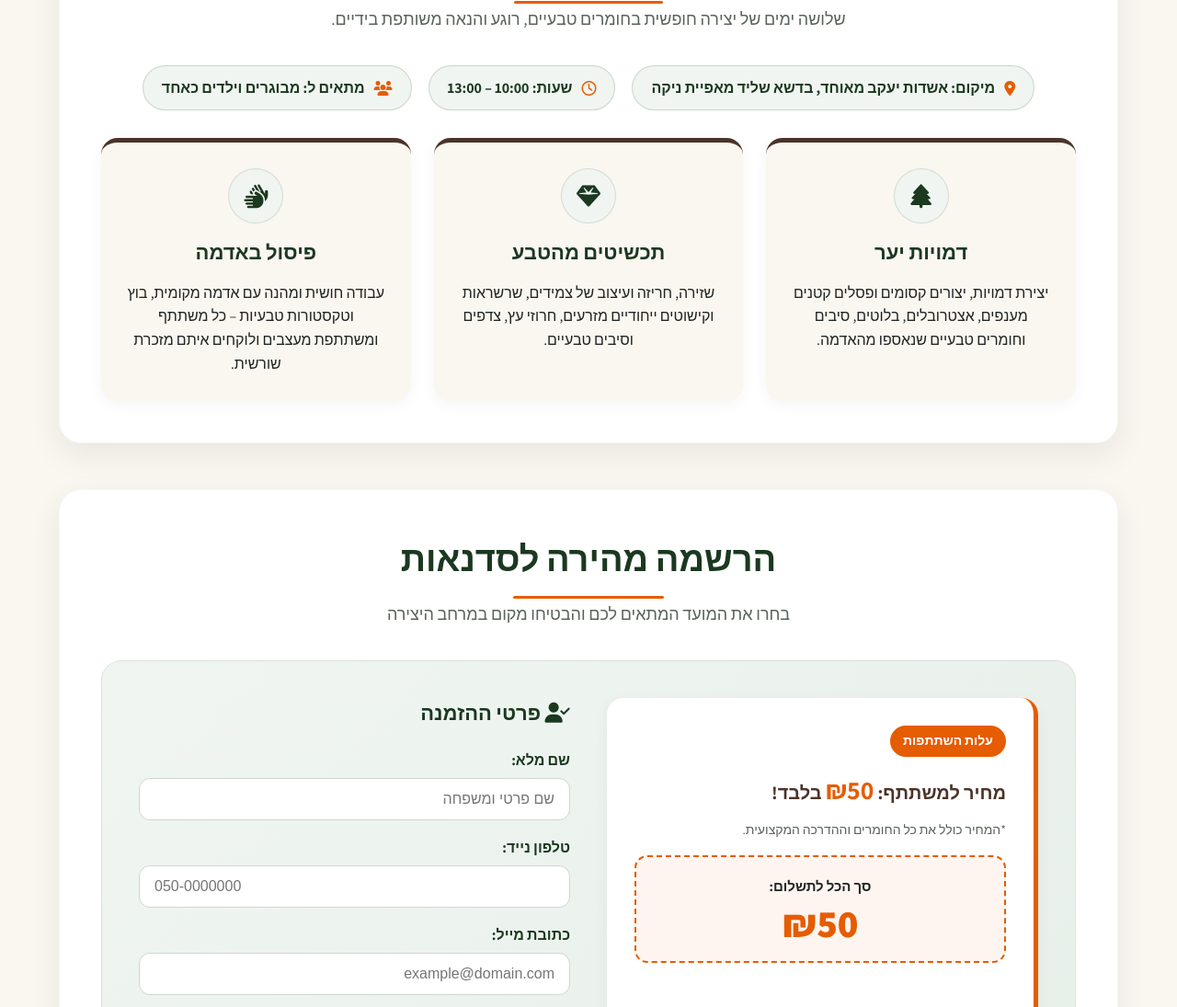
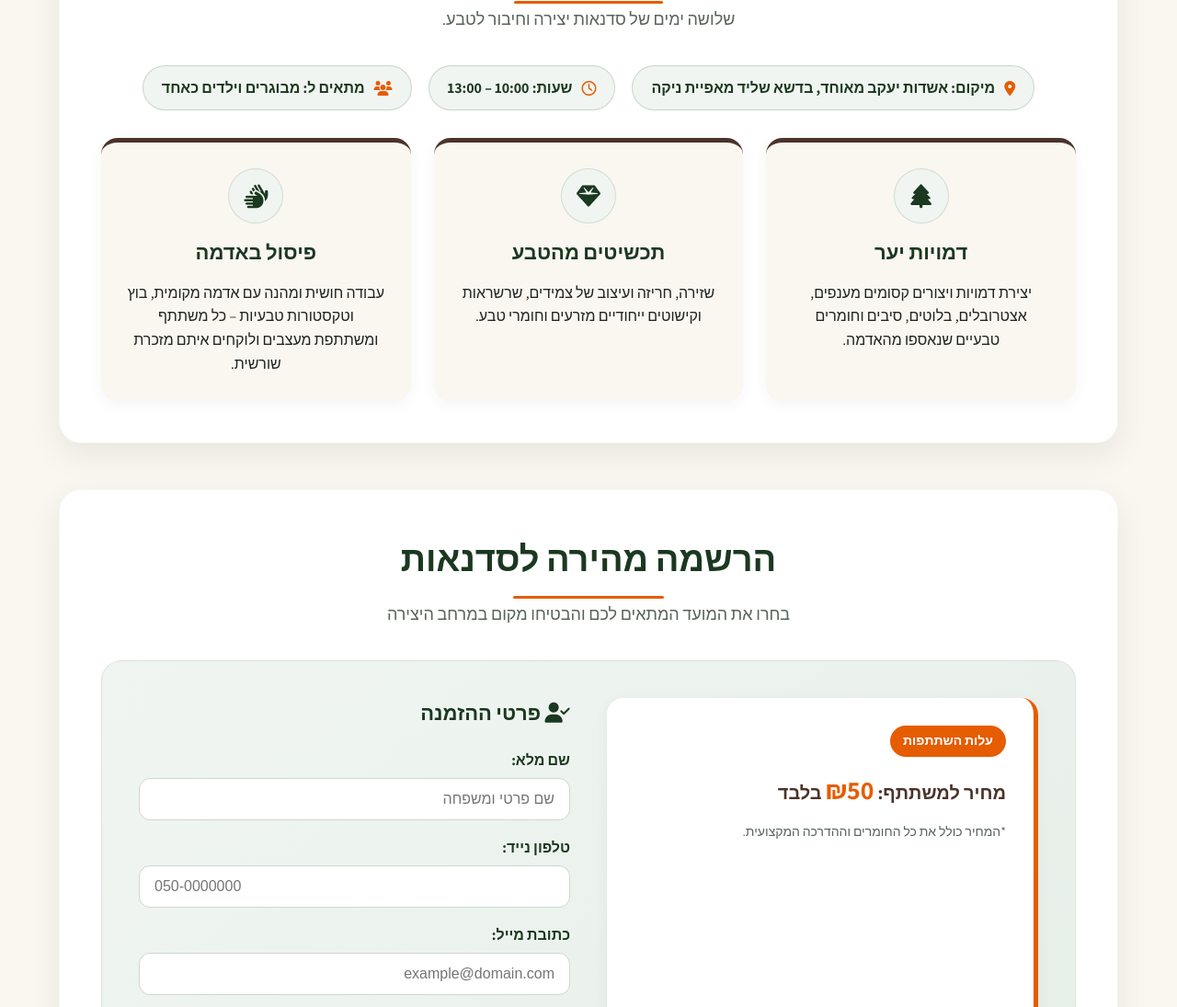
Before and after one commit to medurathashevet2024/-19.8, a plain HTML site: page index.html in a window 1280 px wide. Shown: the part 614-1709 px from the top of the page at 92% size. Drawn offline with Linux system fonts and the light colour scheme.

Commit message:
Update index.html

```diff
--- a/index.html
+++ b/index.html
@@ -106,7 +106,7 @@
         .hero {
             position: relative;
             background: linear-gradient(rgba(27, 56, 32, 0.55), rgba(74, 51, 41, 0.65)),
-                        url('https://images.unsplash.com/photo-1473448912268-2022ce9509d8?auto=format&fit=crop&w=1920&q=80') no-repeat center center/cover;
+                        url('yarid.jpeg') no-repeat center center/cover;
             height: 48vh;
             display: flex;
             flex-direction: column;
@@ -281,24 +281,6 @@
 
         .price-item { font-size: 20px; font-weight: bold; color: var(--earth-brown); margin-bottom: 8px; }
         .price-item span { color: var(--campfire-orange); font-size: 28px; }
-
-        .price-anchor-box {
-            background: #fff5f0;
-            border: 2px dashed var(--campfire-orange);
-            padding: 18px;
-            border-radius: 14px;
-            margin: 15px 0;
-            text-align: center;
-        }
-
-        .discount-price-highlight {
-            color: var(--campfire-orange);
-            font-size: 42px;
-            font-weight: 900;
-            display: block;
-            line-height: 1.1;
-            margin-top: 4px;
-        }
 
         .booking-form { display: flex; flex-direction: column; gap: 16px; }
         .form-group { display: flex; flex-direction: column; gap: 6px; }
@@ -625,7 +607,7 @@
         <section id="workshops">
             <div class="section-header">
                 <h2>מרחב יצירה, טבע וחיבור</h2>
-                <p style="margin-top: 10px; color: var(--text-muted); font-size: 18px;">שלושה ימים של יצירה חופשית בחומרים טבעיים, רוגע והנאה משותפת בידיים.</p>
+                <p style="margin-top: 10px; color: var(--text-muted); font-size: 18px;">שלושה ימים של סדנאות יצירה וחיבור לטבע.</p>
             </div>
 
             <!-- פרטי המפגש הבולטים -->
@@ -648,12 +630,12 @@
                 <div class="card">
                     <div class="card-icon"><i class="fas fa-tree"></i></div>
                     <h3>דמויות יער</h3>
-                    <p>יצירת דמויות, יצורים קסומים ופסלים קטנים מענפים, אצטרובלים, בלוטים, סיבים וחומרים טבעיים שנאספו מהאדמה.</p>
+                    <p>יצירת דמויות ויצורים קסומים מענפים, אצטרובלים, בלוטים, סיבים וחומרים טבעיים שנאספו מהאדמה.</p>
                 </div>
                 <div class="card">
                     <div class="card-icon"><i class="fas fa-gem"></i></div>
                     <h3>תכשיטים מהטבע</h3>
-                    <p>שזירה, חריזה ועיצוב של צמידים, שרשראות וקישוטים ייחודיים מזרעים, חרוזי עץ, צדפים וסיבים טבעיים.</p>
+                    <p>שזירה, חריזה ועיצוב של צמידים, שרשראות וקישוטים ייחודיים מזרעים וחומרי טבע.</p>
                 </div>
                 <div class="card">
                     <div class="card-icon"><i class="fas fa-hands"></i></div>
@@ -674,17 +656,12 @@
                 <div class="price-tag">
                     <div>
                         <span class="early-bird-badge">עלות השתתפות</span>
-                        <div class="price-item">מחיר למשתתף: <span>₪50</span> בלבד!</div>
-                        <p style="font-size: 14px; color: var(--text-muted); margin-bottom: 15px;">*המחיר כולל את כל החומרים וההדרכה המקצועית.</p>
-
-                        <div class="price-anchor-box">
-                            <span style="font-size: 15px; font-weight: bold; color: var(--text-dark);">סך הכל לתשלום:</span>
-                            <span class="discount-price-highlight" id="calculatedTotalDisplay">₪50</span>
-                        </div>
+                        <div class="price-item">מחיר למשתתף: <span>₪50</span> בלבד</div>
+                        <p style="font-size: 14px; color: var(--text-muted); margin-top: 10px;">*המחיר כולל את כל החומרים וההדרכה המקצועית.</p>
                     </div>
 
                     <div>
-                        <h4 style="color: var(--earth-brown); font-size: 15px; font-weight: 700; margin-top: 10px;">מדיניות ביטול:</h4>
+                        <h4 style="color: var(--earth-brown); font-size: 15px; font-weight: 700; margin-top: 20px;">מדיניות ביטול:</h4>
                         <p style="font-size: 13px; color: var(--text-muted); line-height: 1.5;">
                             • ביטול עד 24 שעות לפני המועד - החזר מלא.<br>
                             • ביום הפעילות - ניתן להעביר את הזכות למשתתף אחר.
@@ -761,7 +738,7 @@
             </a>
 
             <div class="logo-center-box">
-                <img src="logo.png" alt="לוגו מדורת השבט" onerror="this.style.display='none'">
+                <img src="LOGO.PNG" alt="לוגו מדורת השבט" onerror="this.style.display='none'">
             </div>
 
             <a href="https://www.facebook.com/people/%D7%9E%D7%93%D7%95%D7%A8%D7%AA-%D7%94%D7%A9%D7%91%D7%98/61570384501336/?rdid=g4FT6jg3Nbh9YlQb&share_url=https%3A%2F%2Fwww.facebook.com%2Fshare%2F1NTxrWHuMP%2F" target="_blank" class="social-link link-fb">
@@ -829,7 +806,7 @@
             const container = document.getElementById('calendarDays');
             container.innerHTML = '';
 
-            // אוקטובר 2026 מתחיל ביום חמישי (4 תאים ריקים: א', ב', ג', ד')
+            // אוקטובר 2026 מתחיל ביום חמישי (4 תאים ריקים)
             for (let i = 0; i < 4; i++) {
                 const emptyCell = document.createElement('div');
                 emptyCell.className = 'day-cell';
@@ -876,7 +853,6 @@
             const count = parseInt(document.getElementById('participantsCount').value);
             const total = count * 50;
 
-            document.getElementById('calculatedTotalDisplay').innerText = `₪${total}`;
             document.getElementById('totalAmount').innerText = total;
         }
 
```
